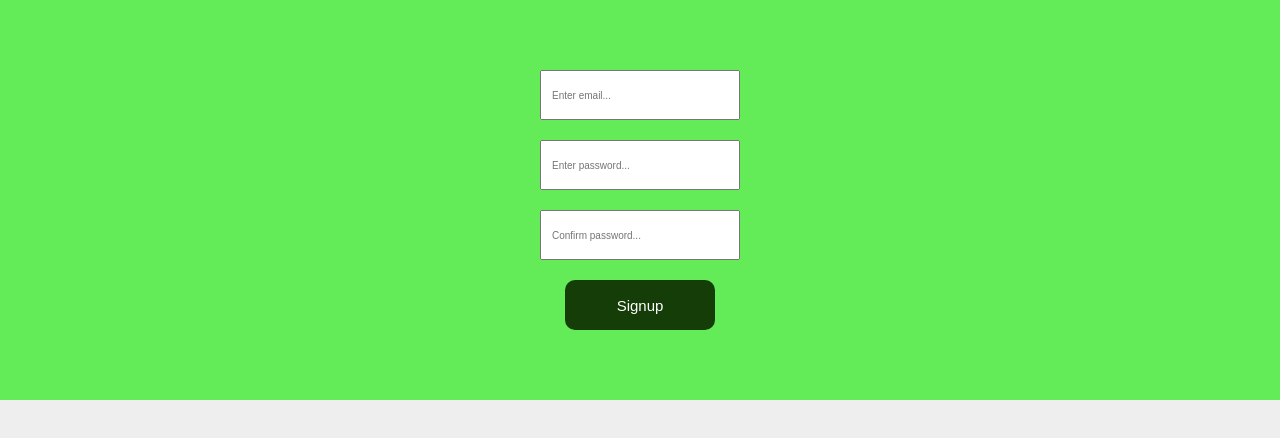
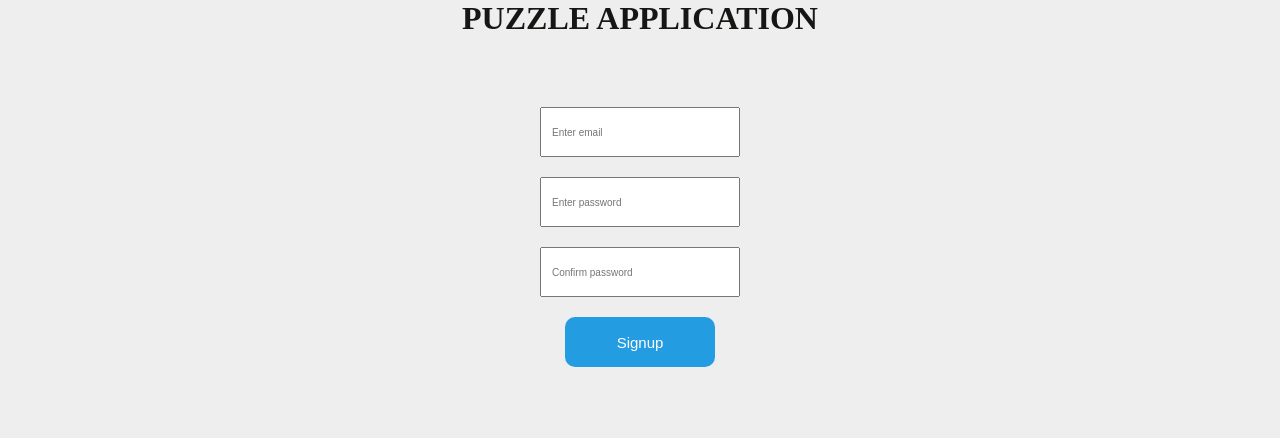
Before and after one commit to aniket-24/Puzzle-Application, a React (Create React App) app in the folder client/: page /signup in a window 1280 px wide. Shown: the top 438 px of the page. Built offline with nearby package versions, Linux system fonts and the light colour scheme.

Commit message:
edit signup page

```diff
--- a/client/src/App.css
+++ b/client/src/App.css
@@ -2,22 +2,21 @@
   text-align: center;
 }
 
-body{
+body {
   margin: 0;
   padding: 0;
 }
 
-.inputs{
+.inputs {
   height: 400px;
   width: 100%;
   display: flex;
   justify-content: center;
   align-items: center;
   flex-direction: column;
-  background-color: #63ec57;
 }
 
-.inputs input{
+.inputs input {
   width: 200px;
   height: 50px;
   font-size: 10px;
@@ -25,25 +24,25 @@ body{
   padding-left: 10px;
 }
 
-.inputs button{
+.inputs button {
   border: none;
   width: 150px;
   height: 50px;
-  background-color: #153d08;
+  background-color: #239ce2;
   color: white;
   border-radius: 10px;
   font-size: 15px;
   margin: 10px;
 }
 
-.inputs button:hover{
+.inputs button:hover {
   cursor: pointer;
 }
 
-.rules1{
+.rules1 {
   padding: 50px 50px 50px 50px;
 }
 
-button{
+button {
   margin: 8px;
 }
--- a/client/src/App1.js
+++ b/client/src/App1.js
@@ -24,7 +24,7 @@ function App1() {
       password: password,
     }).then((response) => {
       if (response.data === "Login successful") {
-        alert("Login successful");
+        alert("You are loged in");
         if (email === "admin@admin.com") {
           navigate("/Admin", { state: { name: "hi" } });
         } else {
@@ -38,7 +38,9 @@ function App1() {
 
   return (
     <div className="App">
-      <h1>PUZZLE APPLICATION</h1>
+      <h1>
+        <strong>PUZZLE APPLICATION</strong>
+      </h1>
       <div className="inputs">
         <input
           type="text"
--- a/client/src/Signup.js
+++ b/client/src/Signup.js
@@ -1,8 +1,8 @@
-import './App.css';
+import "./App.css";
 import { useState, useEffect } from "react";
 import { useNavigate } from "react-router-dom";
 
-import Axios from 'axios';
+import Axios from "axios";
 
 function Signup() {
   const [email, setEmail] = useState("");
@@ -12,35 +12,59 @@ function Signup() {
   const [done, setDone] = useState(false);
   const navigate = useNavigate();
 
-  function handleClick(){
-    navigate('/temp');
+  function handleClick() {
+    navigate("/temp");
   }
 
   const addUser = () => {
-    if(password === password1){
-    Axios.post('https://backend1-api.onrender.com/signup', {email: email, password: password}).then((response) => {
-      if(response.data === "Login successful"){
-        alert('Login successful');
-        if(email === "admin@admin.com"){
-          navigate('/Admin');
-        }else{
-          navigate('/temp', {state:{email: email}});
+    if (password === password1) {
+      Axios.post("https://backend1-api.onrender.com/signup", {
+        email: email,
+        password: password,
+      }).then((response) => {
+        if (response.data === "Login successful") {
+          alert("You are loged in");
+          if (email === "admin@admin.com") {
+            navigate("/Admin");
+          } else {
+            navigate("/temp", { state: { email: email } });
+          }
+        } else {
+          alert(response.data);
         }
-      }else{
-        alert(response.data);
-      }
-    });
-    } else{
-        alert("Both passwords doesn't match");
+      });
+    } else {
+      alert("Passwords doesn't match");
     }
-  }
+  };
 
   return (
     <div className="App">
+      <h1>
+        <strong>PUZZLE APPLICATION</strong>
+      </h1>
       <div className="inputs">
-        <input type="text" placeholder="Enter email..." onChange={(e) => {setEmail(e.target.value)}}></input>
-        <input type="text" placeholder="Enter password..." onChange={(e) => {setPassword(e.target.value)}}></input>
-        <input type="text" placeholder="Confirm password..." onChange={(e) => {setPassword1(e.target.value)}}></input>
+        <input
+          type="text"
+          placeholder="Enter email"
+          onChange={(e) => {
+            setEmail(e.target.value);
+          }}
+        ></input>
+        <input
+          type="text"
+          placeholder="Enter password"
+          onChange={(e) => {
+            setPassword(e.target.value);
+          }}
+        ></input>
+        <input
+          type="text"
+          placeholder="Confirm password"
+          onChange={(e) => {
+            setPassword1(e.target.value);
+          }}
+        ></input>
         <button onClick={addUser}>Signup</button>
       </div>
     </div>
```
